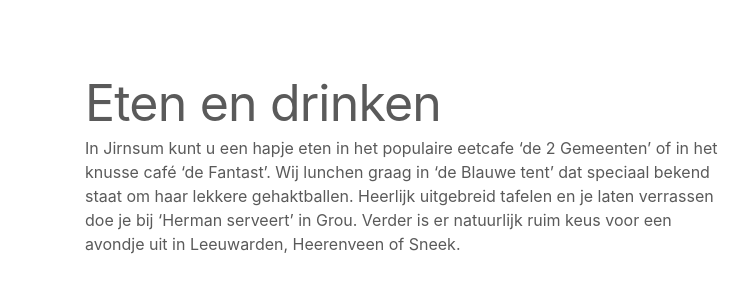
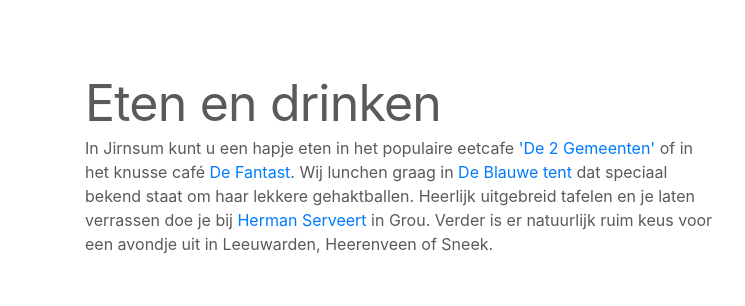
Before and after one commit to tsanders42/nl.mauritiuskerk, a plain HTML site: page index.html in a window 1280 px wide. Shown: the part 4502-4808 px from the top of the page, 0-745 px from the left. Drawn offline with nearby package versions, Linux system fonts and the light colour scheme; grey boxes are pictures that could not be loaded; a script that the page names is missing.

Commit message:
add outbound links

```diff
--- a/index.html
+++ b/index.html
@@ -271,7 +271,7 @@
           <div class="col-md-7">
             <a class="anchor" id="etenendrinken"></a>
             <h2 class="featurette-heading">Eten en drinken</h2>
-            <p>In Jirnsum kunt u een hapje eten in het populaire eetcafe ‘de 2 Gemeenten’ of in het knusse café ‘de Fantast’. Wij lunchen graag in ‘de Blauwe tent’ dat speciaal bekend staat om haar lekkere gehaktballen. Heerlijk uitgebreid tafelen en je laten verrassen doe je bij ‘Herman serveert’ in Grou. Verder is er natuurlijk ruim keus voor een avondje uit in Leeuwarden, Heerenveen of Sneek.</p>
+            <p>In Jirnsum kunt u een hapje eten in het populaire eetcafe <a href="https://de2gemeenten.nl/">'De 2 Gemeenten'</a> of in het knusse café <a href="https://www.cafedefantast.nl/">De Fantast</a>. Wij lunchen graag in <a href="http://www.blauwetent.nl/pg-28341-7-86210/pagina/blauwe_tent.html">De Blauwe tent</a> dat speciaal bekend staat om haar lekkere gehaktballen. Heerlijk uitgebreid tafelen en je laten verrassen doe je bij <a href="https://www.hermanserveert.nl/">Herman Serveert</a> in Grou. Verder is er natuurlijk ruim keus voor een avondje uit in Leeuwarden, Heerenveen of Sneek.</p>
           </div>
           <div class="col-md-5">
             <img class="featurette-image img-fluid mx-auto" src="assets/kerk4.jpg" alt="Landschap in Friesland">
```
